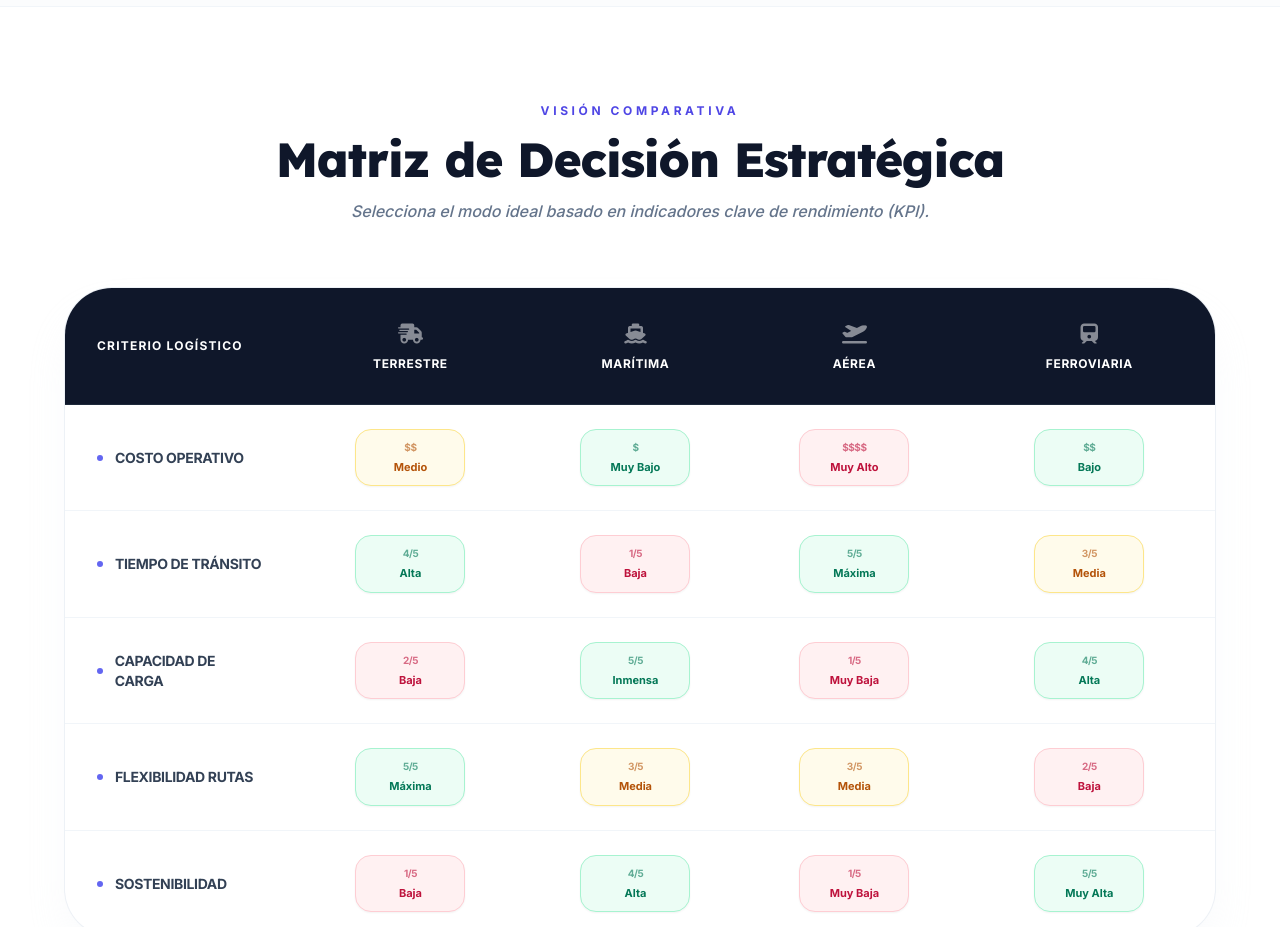
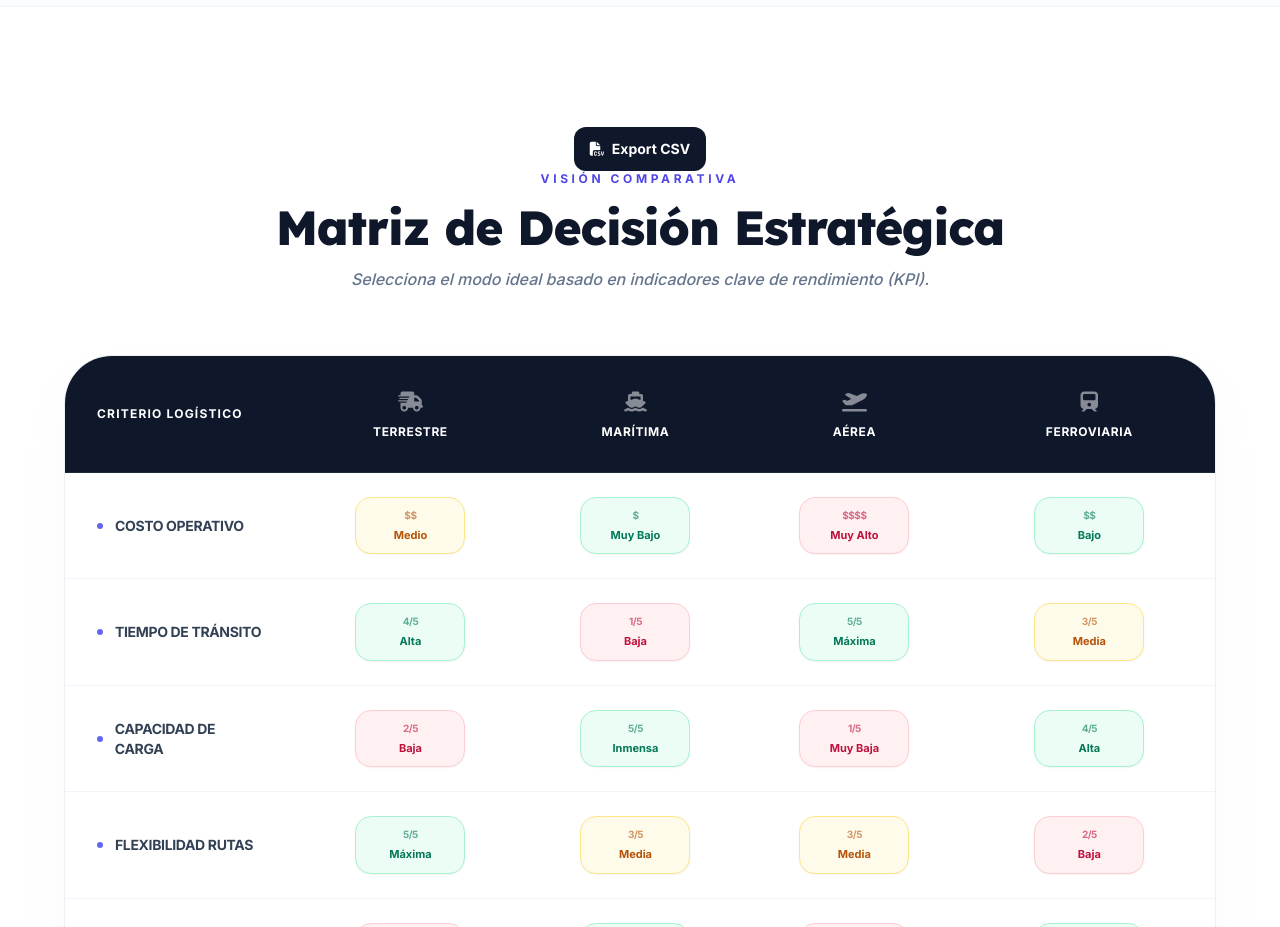
Before and after one commit to clr-techlead/Sistemas-de-distribucion-en-operaciones-de-comercio-exterior, a React (Vite) app: page / in a window 1280 px wide. Shown: the part 1140-2067 px from the top of the page. Built offline with nearby package versions, Linux system fonts and the light colour scheme; no server answers.

Commit message:
Integrate CSV export into comparison matrix

```diff
--- a/App.tsx
+++ b/App.tsx
@@ -3,6 +3,7 @@ import React from 'react';
 import { TRANSPORT_MODES, LEGAL_REFERENCES, TransportRating } from './constants';
 import ModeCard from './components/ModeCard';
 import AIAssistant from './components/AIAssistant';
+import ExportButton from './components/ExportButton';
 
 const RatingBadge: React.FC<{ rating: TransportRating }> = ({ rating }) => {
   const colors = {
@@ -102,6 +103,7 @@ const App: React.FC = () => {
       <section className="py-24 bg-white border-y border-slate-100 px-6 overflow-hidden">
         <div className="max-w-6xl mx-auto">
           <div className="text-center mb-16">
+            <div className="flex justify-center mt-6"><ExportButton modes={TRANSPORT_MODES} /></div>
             <span className="text-indigo-600 text-xs font-black uppercase tracking-[0.3em] mb-4 block">Visión Comparativa</span>
             <h2 className="text-4xl md:text-5xl font-black text-slate-900 mb-4 tracking-tight">Matriz de Decisión Estratégica</h2>
             <p className="text-slate-500 font-medium max-w-2xl mx-auto italic">Selecciona el modo ideal basado en indicadores clave de rendimiento (KPI).</p>
```
